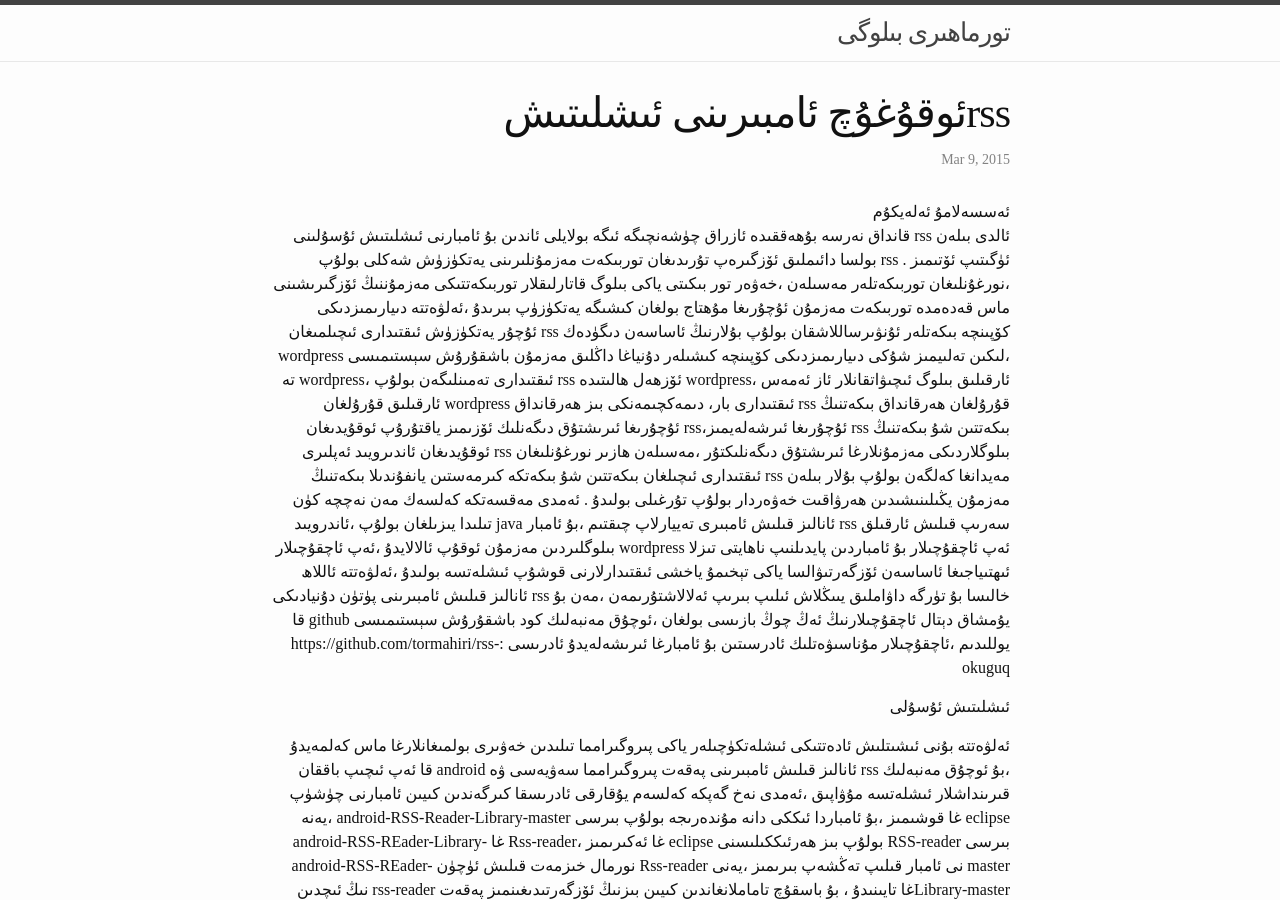
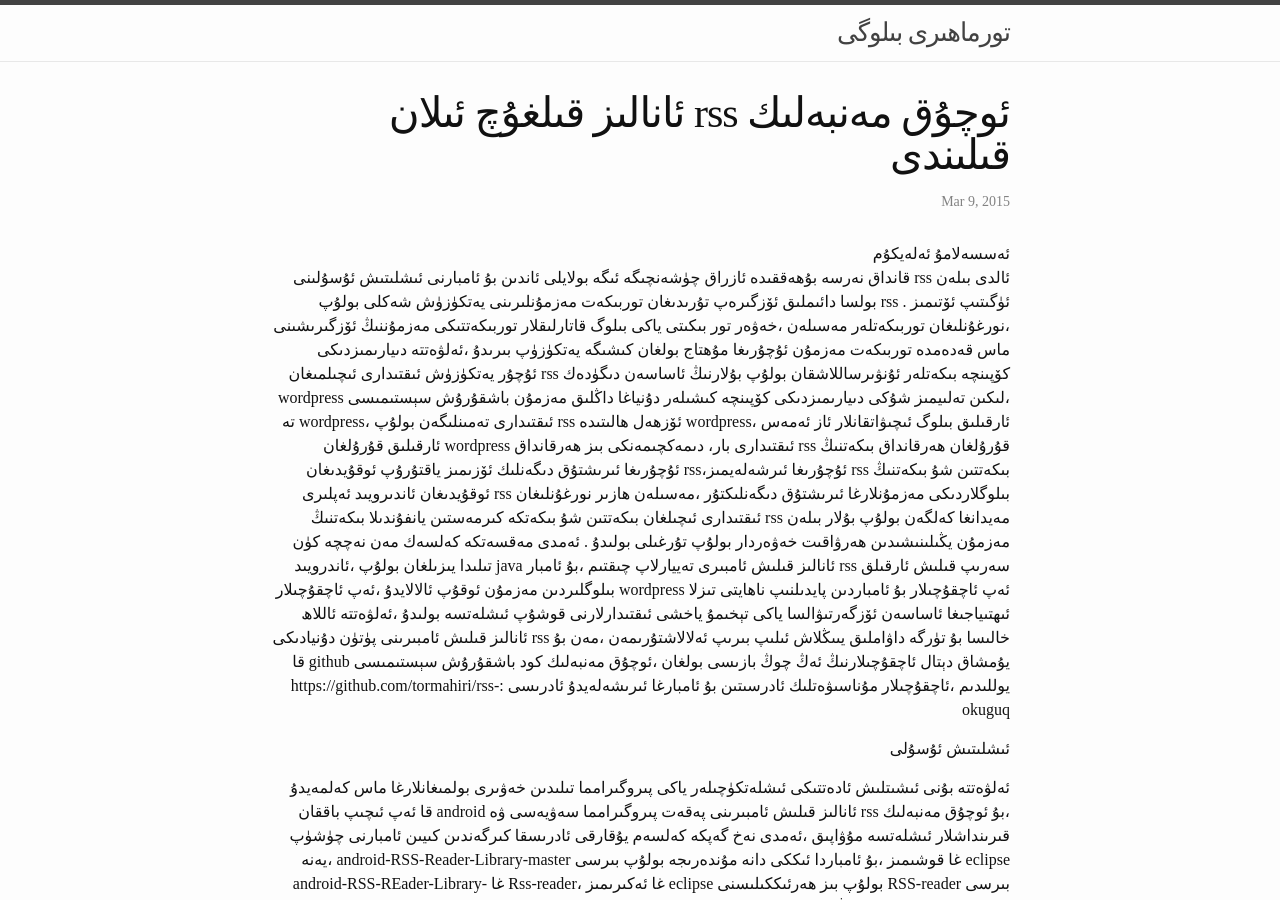
Before and after one commit to tormahiri/blog, a Jekyll site: the page built from _posts/2015-4-9-rssanalizkilguq.markdown, in a window 1280 px wide and 900 px high. Built offline with Jekyll 4.4.1, drawn with Linux system fonts in a browser that asks for light colours.

Commit message:
Update and rename 2015-4-9-rssokuguqnieslitishi.markdown to 2015-4-9-rssanalizkilguq.markdown

```diff
--- a/_posts/2015-4-9-rssokuguqnieslitishi.markdown
+++ b/_posts/2015-4-9-rssanalizkilguq.markdown
@@ -1,6 +1,6 @@
 ---
 layout: post
-title:  "rssئوقۇغۇچ ئامبىرىنى ئىشلىتىش  "
+title:  "ئوچۇق مەنبەلىك rss ئانالىز قىلغۇچ ئىلان قىلىندى "
 excerpt: "A nice post"
 date:   2015-3-9 20:21
 categories: java
```
